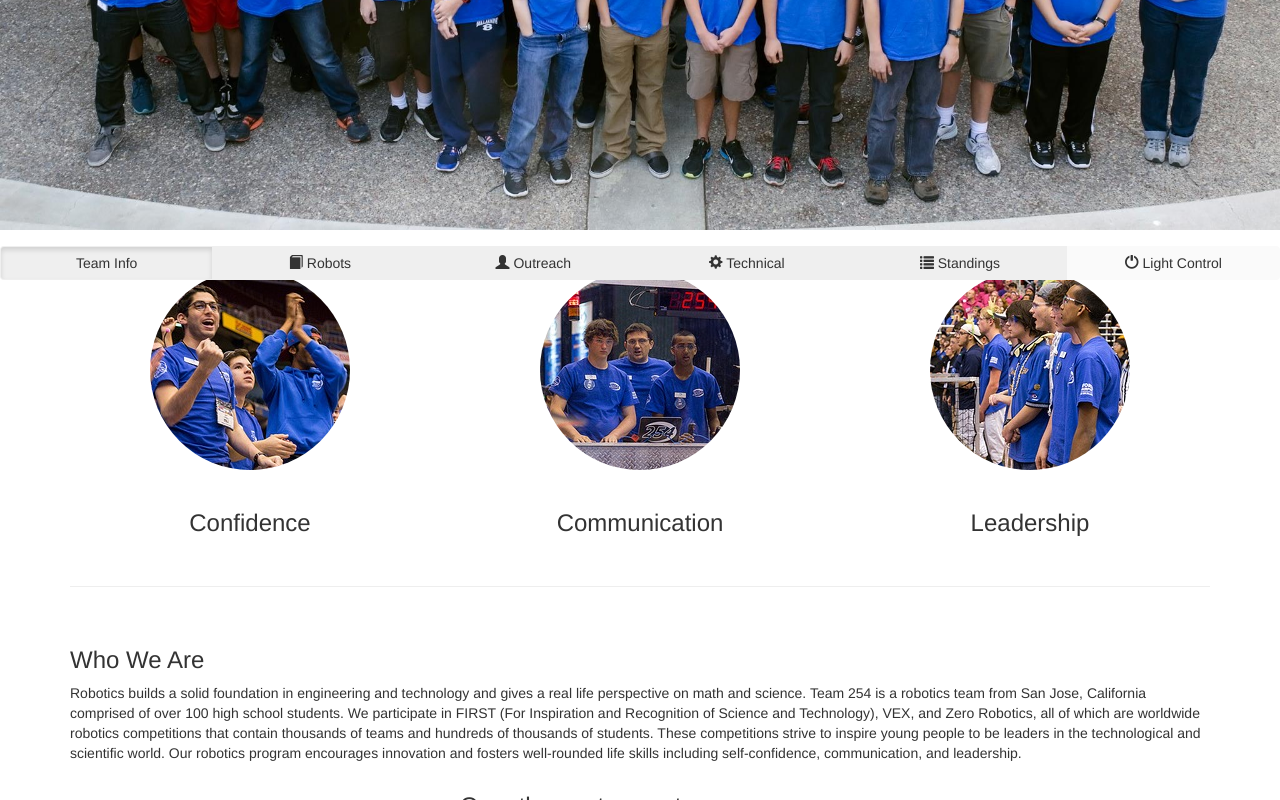
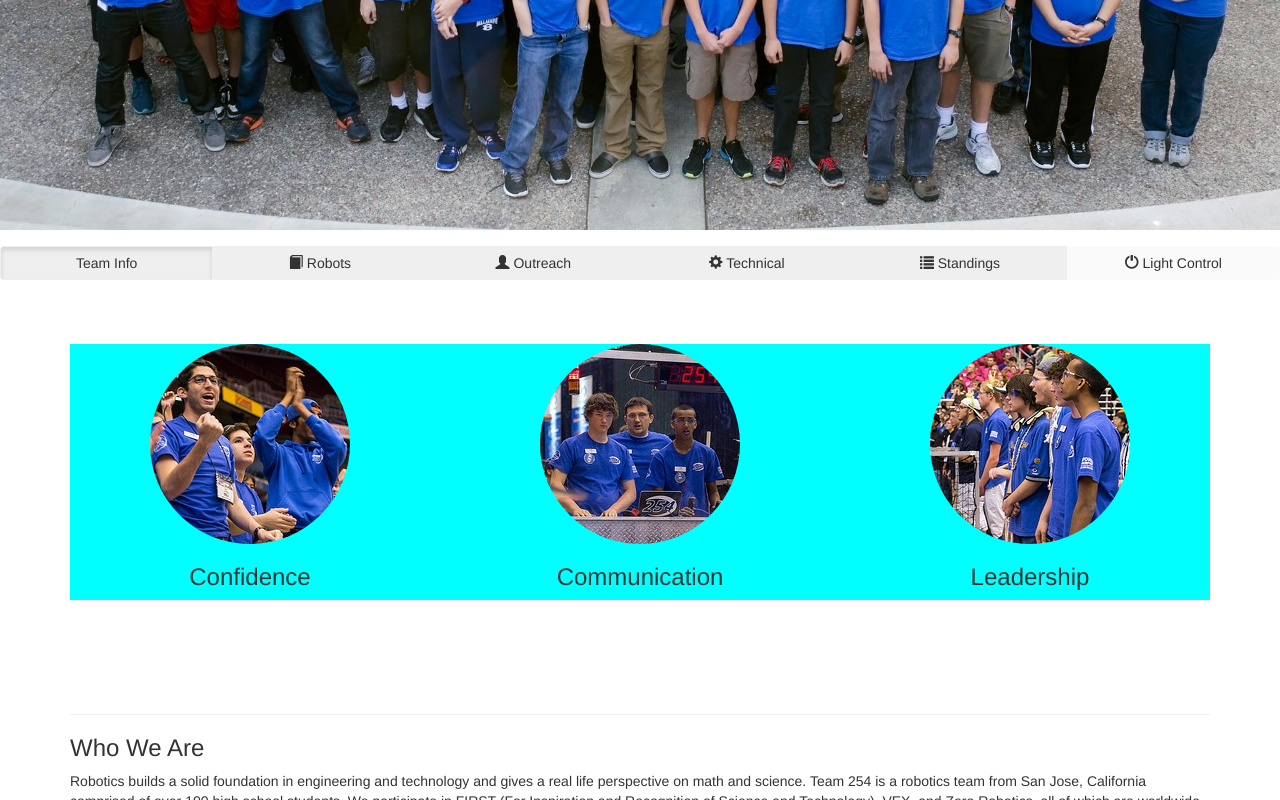
Before and after one commit to benjaminha14/pitmonitor, a plain HTML site: page workspace/index.html in a window 1280 px wide. Shown: the part 520-1320 px from the top of the page. Drawn offline with Linux system fonts and the light colour scheme; some icons are missing.

Commit message:
fixed shit

```diff
--- a/workspace/css/app.css
+++ b/workspace/css/app.css
@@ -24,4 +24,10 @@
 .navbar{
     /*Fix padding*/
     margin-bottom: 0;
+
 }
+#imgCaption{
+    margin-top: 10%;
+    margin-bottom: 10%;
+    background-color: aqua;
+}
--- a/workspace/index.html
+++ b/workspace/index.html
@@ -40,37 +40,33 @@
     <!-- Caption for Team 254 -->
     <div class="info-caption caption-1">
 
-        <br/>
-        <br/>
+     <div id="imgCaption">
         <div class="row">
             <div class="col-xs-4">
                 <center>
                     <img class="img-circle face" src="img/teaminfo/ourstudents/confidence.jpg">
-                    <br/>
-                    <br/>
+
                     <h3>Confidence</h3>
                 </center>
             </div>
             <div class="col-xs-4">
                 <center>
                     <img class="img-circle face" src="img/teaminfo/ourstudents/communication.jpg">
-                    <br/>
-                    <br/>
+
                     <h3>Communication</h3>
                 </center>
             </div>
             <div class="col-xs-4">
                 <center>
                     <img class="img-circle face" src="img/teaminfo/ourstudents/leadership.jpg">
-                    <br>
-                    <br>
+
                     <h3>Leadership</h3>
                 </center>
             </div>
         </div>
-        <br/>
+     </div>
         <hr/>
-        <br/>
+
         <h3>Who We Are</h3>
         <p>Robotics builds a solid foundation in engineering and technology and gives a real life perspective on math and science. Team 254 is a robotics team from San Jose, California comprised of over 100 high school students. We participate in FIRST (For Inspiration and Recognition of Science and Technology), VEX, and Zero Robotics, all of which are worldwide robotics competitions that contain thousands of teams and hundreds of thousands of students. These competitions strive to inspire young people to be leaders in the technological and scientific world. Our robotics program encourages innovation and fosters well-rounded life skills including self-confidence, communication, and leadership.</p>
     </div>
@@ -79,9 +75,7 @@
     <div class="info-caption caption-2">
         <div class="row">
             <div class="col-xs-4">
-                <br />
-                <br />
-                <br />
+
                 <img class="img-circle" src="img/teaminfo/ourstudents/mascot.jpg" style="max-height: 100%; max-width: 100%;" />
             </div>
             <div class="col-xs-8">
@@ -348,13 +342,6 @@
 </div>
 <!-- End Technical -->
 
-
-
-
-    <!--Iframe initlailize-->
-    <div class="pages" id="pages">
-    </div>
-
         <!-- Fixed Footer -->
     <div class="btn-group btn-group-justified navbar-fixed-bottom footer mainfooter" id="allofthebuttons">
         <div class="btn-group" id="team-info">
```
